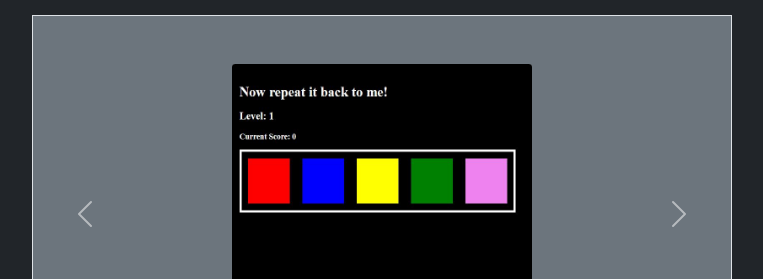
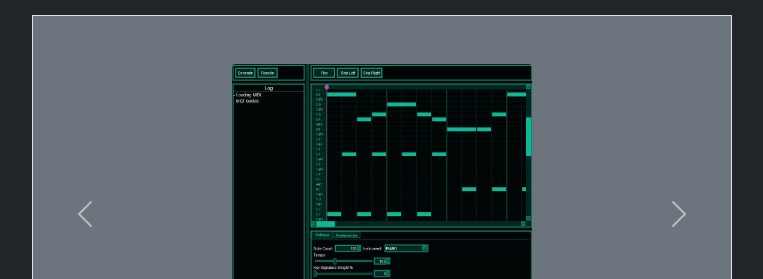
Before and after one commit to tbzeff/my-portfolio, a React (Create React App) app: page / in a window 1280 px wide. Shown: the part 521-800 px from the top of the page, without its empty margins (258-1021 px from the left). Built offline with nearby package versions, Linux system fonts and the light colour scheme.

Commit message:
Readded senior project to project carosel

```diff
--- a/src/components/ProjectCarousel.js
+++ b/src/components/ProjectCarousel.js
@@ -2,7 +2,7 @@ import React from 'react';
 
 import 'bootstrap/dist/css/bootstrap.min.css';
 
-// import senior_thumb from './res/proj_preview1.jpg';
+import senior_thumb from './res/proj_preview1.jpg';
 // import elem_auto_thumb from './res/proj_preview3.jpg';
 import memory_thumb from './res/proj_preview4.jpg';
 import codewars_thumb from './res/proj_preview5.jpg';
@@ -18,6 +18,9 @@ const ProjectCarousel = (props) => (
            <ProjectCard title="Taylor's GitHub" href="https://github.com/tbzeff" img={github_logo} />
        </Carousel.Item>
        <Carousel.Item>
+           <ProjectCard title="Senior Project: Probabilistic Music Randomizer" href="https://github.com/mckade/wfcm" img={senior_thumb} />
+       </Carousel.Item>
+       <Carousel.Item>
            <ProjectCard title="Simple Memory Game" href="/MemoryGame/main.html" img={memory_thumb} />
        </Carousel.Item>
        <Carousel.Item>
```
